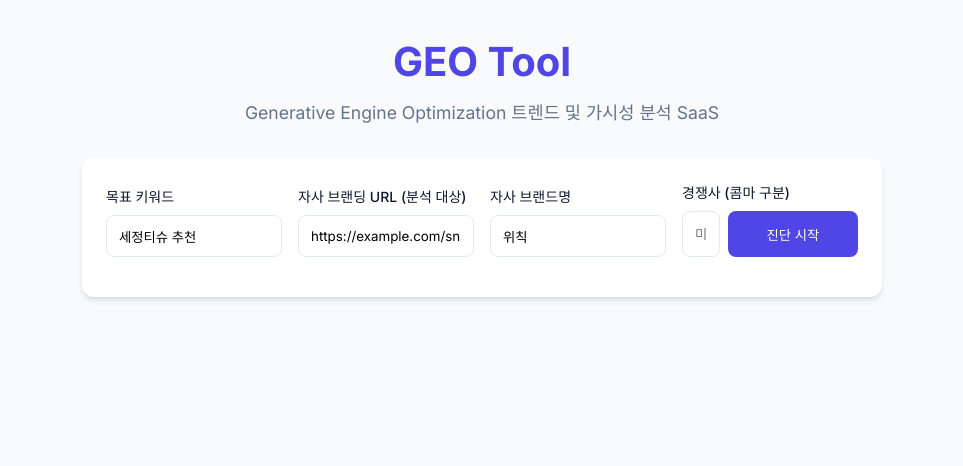
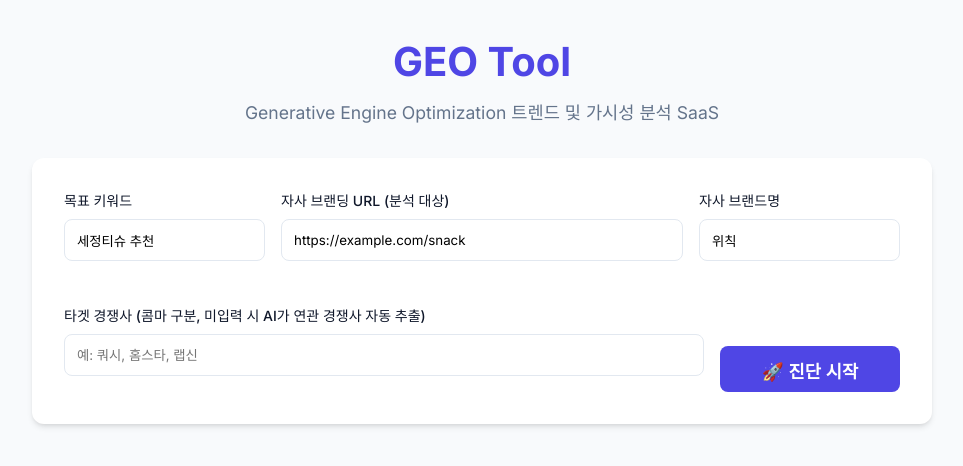
Before and after one commit to yoonchangpark/geo-analytics, a React (Vite) app in the folder frontend/: page / in a window 1280 px wide. Shown: the top 466 px of the page, without its empty margins (158-1121 px from the left). Built offline with nearby package versions, Linux system fonts and the light colour scheme.

Commit message:
UX Polish: Fix form grid layout to prevent squeezed input fields

```diff
--- a/frontend/src/App.jsx
+++ b/frontend/src/App.jsx
@@ -128,28 +128,31 @@ function App() {
         <p style={{ color: 'var(--text-muted)', fontSize: '1.1rem' }}>Generative Engine Optimization 트렌드 및 가시성 분석 SaaS</p>
       </header>
 
-      <div className="card" style={{ maxWidth: '800px', margin: '0 auto 2rem auto' }}>
-        <form onSubmit={handleSubmit} style={{ display: 'grid', gridTemplateColumns: '1fr 1fr 1fr 1fr', gap: '1rem', alignItems: 'end' }}>
+      <div className="card" style={{ maxWidth: '900px', margin: '0 auto 2rem auto', padding: '2rem' }}>
+        <form onSubmit={handleSubmit} style={{ display: 'flex', flexDirection: 'column', gap: '1.25rem' }}>
+          <div style={{ display: 'grid', gridTemplateColumns: 'minmax(150px, 1fr) minmax(250px, 2fr) minmax(150px, 1fr)', gap: '1rem' }}>
             <div>
               <label style={{ display: 'block', fontSize: '0.875rem', fontWeight: '500', marginBottom: '0.5rem' }}>목표 키워드</label>
-            <input type="text" className="input-field" value={keyword} onChange={e => setKeyword(e.target.value)} required />
+              <input type="text" className="input-field" value={keyword} onChange={e => setKeyword(e.target.value)} required placeholder="예: 섬유유연제 추천" />
             </div>
             <div>
               <label style={{ display: 'block', fontSize: '0.875rem', fontWeight: '500', marginBottom: '0.5rem' }}>자사 브랜딩 URL (분석 대상)</label>
-            <input type="url" className="input-field" value={targetUrl} onChange={e => setTargetUrl(e.target.value)} required />
+              <input type="url" className="input-field" value={targetUrl} onChange={e => setTargetUrl(e.target.value)} required placeholder="https://..." />
             </div>
             <div>
               <label style={{ display: 'block', fontSize: '0.875rem', fontWeight: '500', marginBottom: '0.5rem' }}>자사 브랜드명</label>
-            <input type="text" className="input-field" value={brandName} onChange={e => setBrandName(e.target.value)} required />
+              <input type="text" className="input-field" value={brandName} onChange={e => setBrandName(e.target.value)} required placeholder="예: 위칙" />
             </div>
-          <div>
-            <label style={{ display: 'block', fontSize: '0.875rem', fontWeight: '500', marginBottom: '0.5rem' }}>경쟁사 (콤마 구분)</label>
-            <div style={{ display: 'flex', gap: '0.5rem' }}>
-              <input type="text" className="input-field" value={competitorsText} onChange={e => setCompetitorsText(e.target.value)} placeholder="미입력 시 AI 연관검색어 자동추출" />
-              <button type="submit" className="btn" disabled={loading} style={{ marginBottom: '1rem', height: '46px', whiteSpace: 'nowrap', minWidth: '130px' }}>
-                {loading ? '분석 중...' : '진단 시작'}
+          </div>
+
+          <div style={{ display: 'flex', gap: '1rem', alignItems: 'flex-end', marginTop: '0.5rem' }}>
+            <div style={{ flex: 1 }}>
+              <label style={{ display: 'block', fontSize: '0.875rem', fontWeight: '500', marginBottom: '0.5rem' }}>타겟 경쟁사 (콤마 구분, 미입력 시 AI가 연관 경쟁사 자동 추출)</label>
+              <input type="text" className="input-field" value={competitorsText} onChange={e => setCompetitorsText(e.target.value)} placeholder="예: 쿼시, 홈스타, 랩신" />
+            </div>
+            <button type="submit" className="btn" disabled={loading} style={{ height: '46px', whiteSpace: 'nowrap', minWidth: '180px', fontSize: '1.1rem', fontWeight: 'bold' }}>
+              {loading ? '분석 중...' : '🚀 진단 시작'}
             </button>
-            </div>
           </div>
         </form>
       </div>
```
Also changed, not shown: 1 other file (tests, documents, lock files or other folders). Lines whose indentation alone changed are shown as unchanged.
